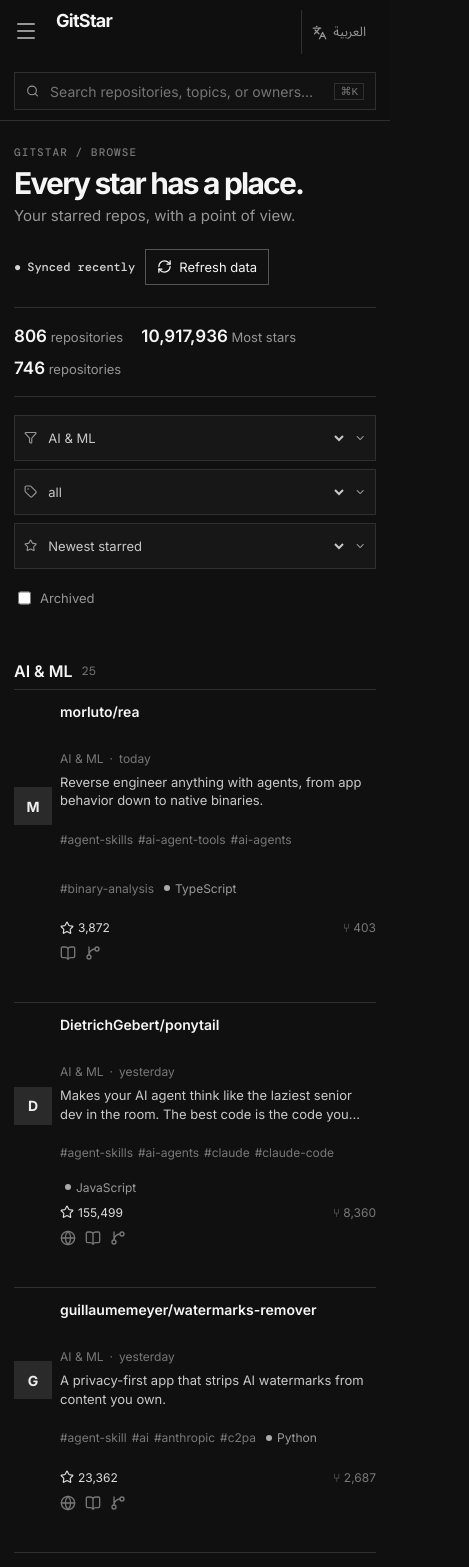
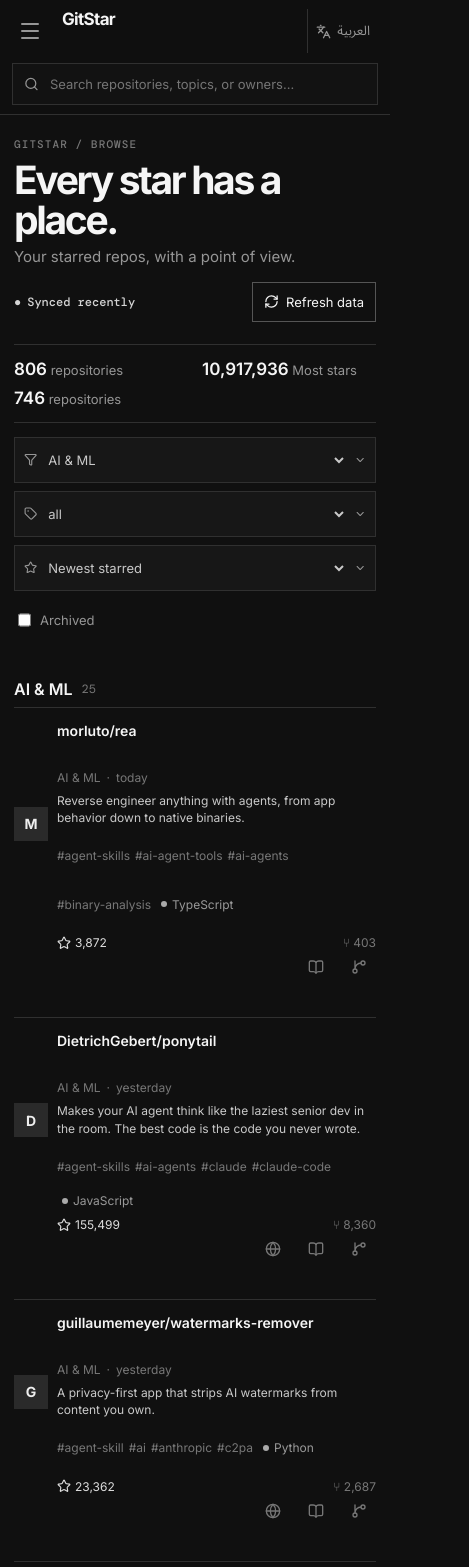
Before and after one commit to mrx7014/GitStar, a React (Vite) app: page / in a window 390 px wide. Shown: the top 1567 px of the page, 469 px wide, since content can reach past the window. Built offline with nearby package versions, Linux system fonts and the light colour scheme.

Commit message:
fix: improve mobile responsive layout

```diff
--- a/src/styles.css
+++ b/src/styles.css
@@ -122,26 +122,49 @@
 footer { width: min(1180px, calc(100% - 40px)); margin: auto; padding: 20px 0 32px; border-top: 1px solid var(--line); color: #666; font-size: 12px; }
 
 @media (max-width: 850px) {
-  .bar { width: calc(100% - 28px); flex-wrap: wrap; padding: 10px 0; }
-  .icon-btn.menu { display: block; padding-inline: 0; }
+  .bar { width: calc(100% - 28px); flex-wrap: wrap; gap: 10px 14px; padding: 9px 0; }
+  .icon-btn.menu { display: grid; place-items: center; width: 36px; padding: 0; }
+  .brand { font-size: 17px; }
+  .language-toggle { margin-inline-start: auto; padding-inline: 8px; }
   .global-search { order: 4; flex-basis: 100%; max-width: none; }
-  nav { display: none; position: absolute; top: 58px; inset-inline: 14px; padding: 5px; background: #181818; border: 1px solid var(--line); flex-direction: column; }
+  nav { display: none; position: absolute; top: 58px; inset-inline: 14px; padding: 5px; background: #181818; border: 1px solid var(--line); flex-direction: column; box-shadow: 0 12px 30px rgba(0,0,0,.35); }
   nav.open { display: flex; }
-  .language-toggle { margin-inline-start: auto; }
-  .shell { width: calc(100% - 28px); display: block; padding-top: 24px; }
-  .drawer { display: none; position: static; width: 100%; height: auto; padding: 12px; margin-bottom: 20px; background: var(--panel); border: 1px solid var(--line); }
+  nav button { width: 100%; text-align: start; }
+  .shell { width: calc(100% - 28px); display: block; padding-top: 22px; }
+  .drawer { display: none; position: static; width: 100%; height: auto; max-height: 60vh; overflow-y: auto; padding: 12px; margin-bottom: 20px; background: var(--panel); border: 1px solid var(--line); }
   .drawer.open { display: flex; }
-  .hero { align-items: flex-start; flex-direction: column; }
-  .hero-actions { justify-content: flex-start; }
-  .repo-card { grid-template-columns: 36px minmax(0, 1fr); gap: 10px; }
-  .repo-numbers, .repo-links { grid-column: 2; flex-direction: row; }
+  .drawer > button { min-height: 42px; }
+  .hero { align-items: flex-start; flex-direction: column; gap: 16px; }
+  .hero h1 { max-width: 100%; font-size: clamp(30px, 10vw, 42px); overflow-wrap: anywhere; }
+  .hero-actions { width: 100%; justify-content: space-between; }
+  .refresh { min-height: 40px; }
+  .toolbar { align-items: stretch; }
+  .check { min-height: 42px; }
+  .repo-card { grid-template-columns: 34px minmax(0, 1fr); gap: 9px; }
+  .repo-avatar { width: 34px; height: 34px; }
+  .repo-body { min-width: 0; }
+  .repo-title a { overflow-wrap: anywhere; }
+  .repo-numbers, .repo-links { grid-column: 2; flex-direction: row; align-items: center; }
   .repo-numbers span:last-child { margin-inline-start: auto; }
+  .repo-links { justify-content: flex-end; }
   .steps { grid-template-columns: 1fr; }
 }
 
 @media (max-width: 520px) {
-  .summary { gap: 12px 18px; }
+  body { overflow-x: hidden; }
+  .bar { width: calc(100% - 24px); }
+  .shell { width: calc(100% - 24px); padding-bottom: 30px; }
+  footer { width: calc(100% - 24px); }
+  .global-search { height: 42px; }
+  .global-search input { min-width: 0; font-size: 13px; }
+  .global-search kbd { display: none; }
+  .hero-actions { align-items: center; gap: 8px; }
+  .summary { display: grid; grid-template-columns: 1fr 1fr; gap: 9px 14px; padding: 14px 0; }
+  .summary span:last-child { grid-column: 1 / -1; }
+  .toolbar { padding: 14px 0; }
   .toolbar .select { min-width: 100%; flex-basis: 100%; }
-  .repo-card { padding: 13px 0; }
+  .repo-card { padding: 14px 0; }
   .repo-title a { font-size: 14px; }
+  .repo-body p { font-size: 12px; }
+  .repo-links a { min-width: 34px; text-align: center; }
 }
```
